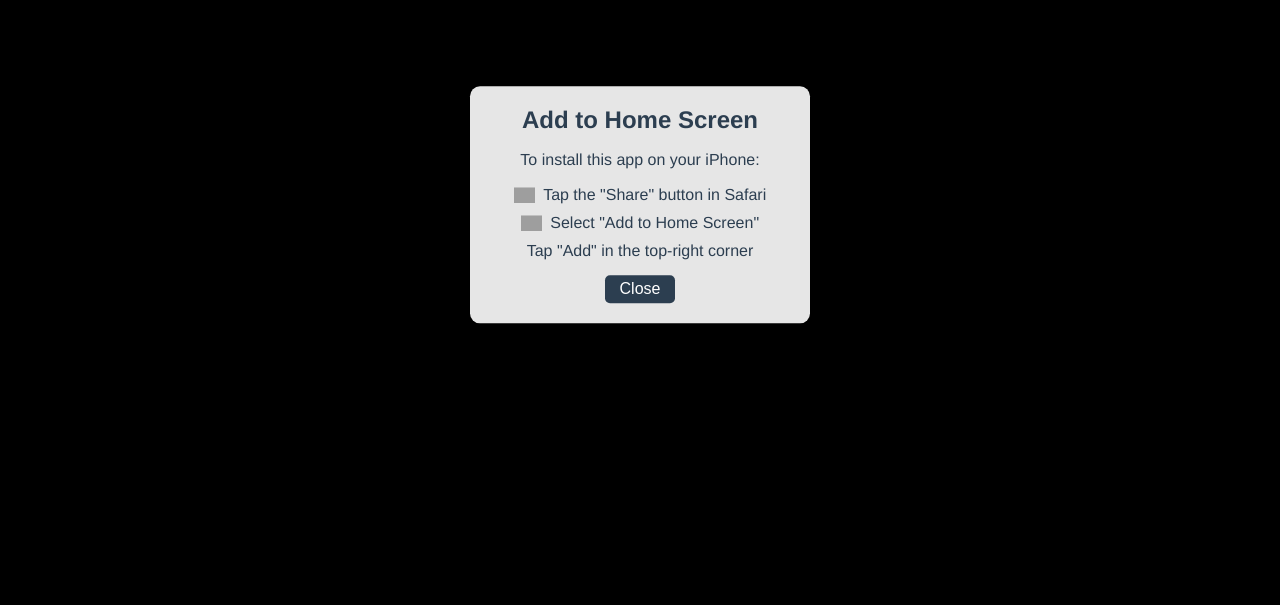
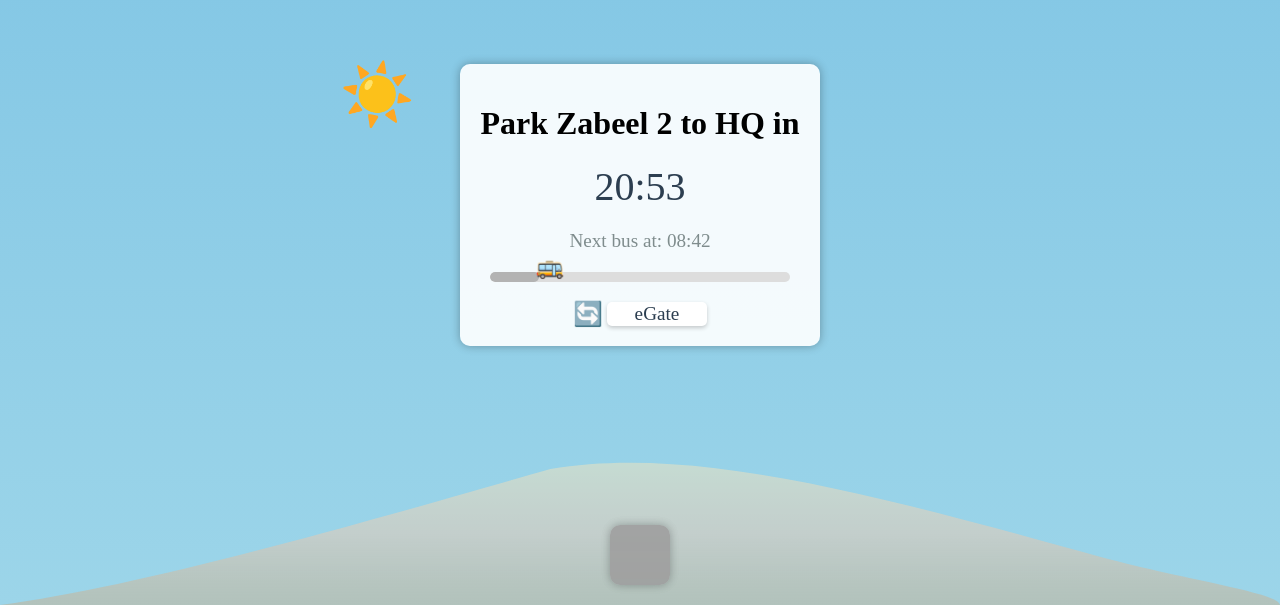
Before and after one commit to adriacp96/parkzabeel, a plain HTML site: page index.html in a window 1280 px wide. Shown: the part 195-800 px from the top of the page. Drawn offline with Linux system fonts and the light colour scheme; grey boxes are pictures that could not be loaded; a web font is replaced by a local one.

Commit message:
Update index.html

```diff
--- a/index.html
+++ b/index.html
@@ -5,7 +5,7 @@
     <meta name="viewport" content="width=device-width, initial-scale=1.0, maximum-scale=1.0, user-scalable=no, viewport-fit=cover">
     <meta name="apple-mobile-web-app-capable" content="yes">
     <meta name="apple-mobile-web-app-status-bar-style" content="black-translucent">
-    <title>Park Zabeel</title>
+    <title>Park Zabeel 2</title>
     <link rel="apple-touch-icon" href="https://i.imghippo.com/files/tEG3031vlA.png">
     <link rel="apple-touch-startup-image" href="https://example.com/splash.png">
     <style>
@@ -33,9 +33,10 @@
             background-size: cover;
             background-attachment: fixed;
             z-index: 0;
+            transition: background 5s ease;
         }
         body {
-            font-family: 'Emirates Bold', Helvetica, Arial, sans-serif;
+            font-family: 'Emirates Bold';
             margin: 0;
             padding: 0;
             height: 100vh;
@@ -111,21 +112,25 @@
             transform: scaleX(-1);
             transition: left 0.5s linear;
         }
+        .dune {
+            position: absolute;
+            bottom: 0;
+            left: 0;
+            width: 100%;
+            height: 25vh;
+            z-index: 0;
+            pointer-events: none;
+            opacity: 0.5;
+        }
+        .dune-gradient {
+            fill: url(#duneGradient);
+        }
         #celestialBody {
             font-size: 60px;
             position: absolute;
             transition: none;
             z-index: 1;
             opacity: 1;
-            pointer-events: none;
-        }
-        .dunes {
-            position: absolute;
-            bottom: 0;
-            left: 0;
-            width: 100%;
-            height: 25vh;
-            z-index: 1;
             pointer-events: none;
         }
         .button-container {
@@ -179,7 +184,7 @@
             gap: 10px;
         }
         .input-container span {
-            font-family: 'Emirates Bold', sans-serif;
+            font-family: 'Emirates Bold';
             font-size: 1.2em;
             color: #2c3e50;
         }
@@ -216,7 +221,7 @@
         #eGateButton {
             padding: 0 20px;
             font-size: 1.2em;
-            font-family: 'Emirates Bold', sans-serif;
+            font-family: 'Emirates Bold';
             background: white;
             color: #2c3e50;
             border: none;
@@ -232,7 +237,6 @@
         #eGateButton:hover {
             transform: scale(1.05);
         }
-        /* Popup Styles */
         #firstVisitPopup {
             display: none;
             position: fixed;
@@ -274,9 +278,9 @@
             text-align: center;
         }
         #firstVisitPopup .icon {
-            height: 1em; /* Ajusta la altura al tamaño de la línea de texto */
-            margin-right: 8px; /* Espaciado ajustado */
-            vertical-align: middle; /* Alineación vertical con el texto */
+            height: 1em;
+            margin-right: 8px;
+            vertical-align: middle;
         }
         #closePopup {
             padding: 5px 15px;
@@ -291,7 +295,6 @@
         #closePopup:hover {
             background-color: #34495e;
         }
-        /* Black background when popup is active */
         .black-background::before {
             content: '';
             position: fixed;
@@ -310,7 +313,7 @@
     <img src="https://upload.wikimedia.org/wikipedia/commons/archive/d/d0/20250508163912%21Emirates_logo.svg"
          alt="Emirates Logo" class="emirates-logo">
     <div class="container">
-        <h1 id="routeTitle">Park Zabeel 1 to HQ in</h1>
+        <h1 id="routeTitle">Park Zabeel 2 to HQ in</h1>
         <div id="countdown">00:00</div>
         <div id="nextBus">Next bus at: --:--</div>
         <div class="progress-container">
@@ -331,12 +334,8 @@
         <div id="closestTimes"></div>
     </div>
     <div id="celestialBody">☀️</div>
-    <svg class="dunes" viewBox="0 0 1000 250" preserveAspectRatio="none">
-        <path id="dunePath" fill="rgba(237, 201, 175, 0.4)" />
-    </svg>
     <div class="stars-container" id="starsContainer"></div>
 
-    <!-- Popup for first visit -->
     <div id="firstVisitPopup">
         <h2>Add to Home Screen</h2>
         <p>To install this app on your iPhone:</p>
@@ -357,83 +356,55 @@
     </div>
 
     <script>
-        let dunePoints = [];
         let isGrosvenorToHQ = true;
         let starsCreated = false;
 
         const grosvenorToHQSchedule = [
-            { gros: "00:14", hq: "00:37" }, { gros: "00:39", hq: "01:09" }, { gros: "01:04", hq: "01:26" },
-            { gros: "01:29", hq: "01:51" }, { gros: "01:59", hq: "02:21" }, { gros: "02:29", hq: "02:51" },
-            { gros: "02:59", hq: "03:21" }, { gros: "03:29", hq: "03:51" }, { gros: "03:59", hq: "04:21" },
-            { gros: "04:29", hq: "04:51" }, { gros: "04:54", hq: "05:16" }, { gros: "05:19", hq: "05:41" },
-            { gros: "05:44", hq: "06:06" }, { gros: "06:09", hq: "06:31" }, { gros: "06:34", hq: "06:56" },
-            { gros: "06:59", hq: "07:21" }, { gros: "07:24", hq: "07:46" }, { gros: "07:49", hq: "08:11" },
-            { gros: "08:16", hq: "08:38" }, { gros: "08:41", hq: "09:03" }, { gros: "09:06", hq: "09:28" },
-            { gros: "09:31", hq: "09:53" }, { gros: "10:01", hq: "10:23" }, { gros: "10:31", hq: "10:53" },
-            { gros: "11:01", hq: "11:23" }, { gros: "11:26", hq: "11:48" }, { gros: "11:51", hq: "12:13" },
-            { gros: "12:16", hq: "12:38" }, { gros: "12:41", hq: "13:03" }, { gros: "13:06", hq: "13:28" },
-            { gros: "13:31", hq: "13:53" }, { gros: "13:56", hq: "14:18" }, { gros: "14:21", hq: "14:43" },
-            { gros: "14:46", hq: "15:08" }, { gros: "15:11", hq: "15:33" }, { gros: "15:36", hq: "16:05" },
-            { gros: "16:01", hq: "16:30" }, { gros: "16:26", hq: "16:55" }, { gros: "16:51", hq: "17:22" },
-            { gros: "17:21", hq: "17:50" }, { gros: "17:51", hq: "18:20" }, { gros: "18:28", hq: "18:59" },
-            { gros: "18:58", hq: "19:29" }, { gros: "19:25", hq: "19:56" }, { gros: "19:50", hq: "20:21" },
-            { gros: "20:13", hq: "20:44" }, { gros: "20:38", hq: "21:09" }, { gros: "21:08", hq: "21:39" },
-            { gros: "21:33", hq: "22:04" }, { gros: "21:58", hq: "22:29" }, { gros: "22:23", hq: "22:52" },
-            { gros: "22:46", hq: "23:08" }, { gros: "23:11", hq: "23:33" }, { gros: "23:35", hq: "23:57" },
-            { gros: "00:00", hq: "00:22" }
+            { gros: "00:15", hq: "00:37" }, { gros: "00:40", hq: "01:09" }, { gros: "01:05", hq: "01:26" },
+            { gros: "01:30", hq: "01:51" }, { gros: "02:00", hq: "02:21" }, { gros: "02:30", hq: "02:51" },
+            { gros: "03:00", hq: "03:21" }, { gros: "03:30", hq: "03:51" }, { gros: "04:00", hq: "04:21" },
+            { gros: "04:30", hq: "04:51" }, { gros: "04:55", hq: "05:16" }, { gros: "05:20", hq: "05:41" },
+            { gros: "05:45", hq: "06:06" }, { gros: "06:10", hq: "06:31" }, { gros: "06:35", hq: "06:56" },
+            { gros: "07:00", hq: "07:21" }, { gros: "07:25", hq: "07:46" }, { gros: "07:50", hq: "08:11" },
+            { gros: "08:17", hq: "08:38" }, { gros: "08:42", hq: "09:03" }, { gros: "09:07", hq: "09:28" },
+            { gros: "09:32", hq: "09:53" }, { gros: "10:02", hq: "10:23" }, { gros: "10:32", hq: "10:53" },
+            { gros: "11:02", hq: "11:23" }, { gros: "11:27", hq: "11:48" }, { gros: "11:52", hq: "12:13" },
+            { gros: "12:17", hq: "12:38" }, { gros: "12:42", hq: "13:03" }, { gros: "13:07", hq: "13:28" },
+            { gros: "13:32", hq: "13:53" }, { gros: "13:57", hq: "14:18" }, { gros: "14:22", hq: "14:43" },
+            { gros: "14:47", hq: "15:08" }, { gros: "15:12", hq: "15:33" }, { gros: "15:37", hq: "16:05" },
+            { gros: "16:02", hq: "16:30" }, { gros: "16:27", hq: "16:55" }, { gros: "16:52", hq: "17:22" },
+            { gros: "17:22", hq: "17:50" }, { gros: "17:52", hq: "18:20" }, { gros: "18:29", hq: "18:59" },
+            { gros: "18:59", hq: "19:29" }, { gros: "19:26", hq: "19:56" }, { gros: "19:51", hq: "20:21" },
+            { gros: "20:14", hq: "20:44" }, { gros: "20:39", hq: "21:09" }, { gros: "21:09", hq: "21:39" },
+            { gros: "21:34", hq: "22:04" }, { gros: "21:59", hq: "22:29" }, { gros: "22:24", hq: "22:52" },
+            { gros: "22:47", hq: "23:08" }, { gros: "23:12", hq: "23:33" }, { gros: "23:36", hq: "23:57" },
+            { gros: "00:01", hq: "00:22" }
         ];
 
+
         const hqToGrosvenorSchedule = [
-            "00:00", "00:25", "00:50", "01:15", "01:45", "02:15", "02:45", "03:15", "03:45", "04:15",
-            "04:40", "05:05", "05:30", "05:55", "06:20", "06:45", "07:10", "07:35", "08:00", "08:25",
-            "08:50", "09:15", "09:45", "10:15", "10:45", "11:10", "11:35", "12:00", "12:25", "12:50",
-            "13:15", "13:40", "14:05", "14:30", "14:55", "15:20", "15:45", "16:10", "16:35", "17:05",
-            "17:35", "18:10", "18:40", "19:05", "19:30", "19:55", "20:20", "20:50", "21:15", "21:40",
-            "22:05", "22:30", "22:55", "23:20", "23:45"
+            { hq: "00:00", gros: "00:15" }, { hq: "00:25", gros: "00:40" }, { hq: "00:50", gros: "01:05" },
+            { hq: "01:15", gros: "01:30" }, { hq: "01:45", gros: "02:00" }, { hq: "02:15", gros: "02:30" },
+            { hq: "02:45", gros: "03:00" }, { hq: "03:15", gros: "03:30" }, { hq: "03:45", gros: "04:00" },
+            { hq: "04:15", gros: "04:30" }, { hq: "04:40", gros: "04:55" }, { hq: "05:05", gros: "05:20" },
+            { hq: "05:30", gros: "05:45" }, { hq: "05:55", gros: "06:10" }, { hq: "06:20", gros: "06:35" },
+            { hq: "06:45", gros: "07:00" }, { hq: "07:10", gros: "07:25" }, { hq: "07:35", gros: "07:50" },
+            { hq: "08:00", gros: "08:17" }, { hq: "08:25", gros: "08:42" }, { hq: "08:50", gros: "09:07" },
+            { hq: "09:15", gros: "09:32" }, { hq: "09:45", gros: "10:02" }, { hq: "10:15", gros: "10:32" },
+            { hq: "10:45", gros: "11:02" }, { hq: "11:10", gros: "11:27" }, { hq: "11:35", gros: "11:52" },
+            { hq: "12:00", gros: "12:17" }, { hq: "12:25", gros: "12:42" }, { hq: "12:50", gros: "13:07" },
+            { hq: "13:15", gros: "13:32" }, { hq: "13:40", gros: "13:57" }, { hq: "14:05", gros: "14:22" },
+            { hq: "14:30", gros: "14:47" }, { hq: "14:55", gros: "15:12" }, { hq: "15:20", gros: "15:37" },
+            { hq: "15:45", gros: "16:02" }, { hq: "16:10", gros: "16:27" }, { hq: "16:35", gros: "16:52" },
+            { hq: "17:05", gros: "17:22" }, { hq: "17:35", gros: "17:52" }, { hq: "18:10", gros: "18:29" },
+            { hq: "18:40", gros: "18:59" }, { hq: "19:05", gros: "19:26" }, { hq: "19:30", gros: "19:51" },
+            { hq: "19:55", gros: "20:14" }, { hq: "20:20", gros: "20:39" }, { hq: "20:50", gros: "21:09" },
+            { hq: "21:15", gros: "21:34" }, { hq: "21:40", gros: "21:59" }, { hq: "22:05", gros: "22:24" },
+            { hq: "22:30", gros: "22:47" }, { hq: "22:55", gros: "23:12" }, { hq: "23:20", gros: "23:36" },
+            { hq: "23:45", gros: "00:01" }
         ];
 
-        function generateRandomDune() {
-            const segments = 4;
-            const width = 1000;
-            const segmentWidth = width / segments;
-            let path = "M0,250";
-            dunePoints = [{ x: 0, y: 250 }];
 
-            for (let i = 1; i <= segments; i++) {
-                const x1 = (i - 0.66) * segmentWidth;
-                const y1 = 250 - Math.random() * 130;
-                const x2 = (i - 0.33) * segmentWidth;
-                const y2 = 250 - Math.random() * 130;
-                const x3 = i * segmentWidth;
-                const y3 = i === segments ? 250 : 250 - Math.random() * 130;
-
-                path += ` C${x1},${y1} ${x2},${y2} ${x3},${y3}`;
-                dunePoints.push({ x: x1, y: y1 }, { x: x2, y: y2 }, { x: x3, y: y3 });
-            }
-
-            path += " L0,250 Z";
-            document.getElementById("dunePath").setAttribute("d", path);
-        }
-
-        function getBezierY(t, p0, p1, p2, p3) {
-            const mt = 1 - t;
-            return Math.pow(mt, 3) * p0.y + 3 * Math.pow(mt, 2) * t * p1.y +
-                   3 * mt * Math.pow(t, 2) * p2.y + Math.pow(t, 3) * p3.y;
-        }
-
-        function getDuneHeight(x) {
-            for (let i = 0; i < dunePoints.length - 3; i += 3) {
-                const p0 = dunePoints[i];
-                const p1 = dunePoints[i + 1];
-                const p2 = dunePoints[i + 2];
-                const p3 = dunePoints[i + 3];
-                if (x >= p0.x && x <= p3.x) {
-                    const t = (x - p0.x) / (p3.x - p0.x);
-                    return getBezierY(t, p0, p1, p2, p3);
-                }
-            }
-            return 250;
-        }
 
         function getBusTimes() {
             const currentSchedule = isGrosvenorToHQ ? grosvenorToHQSchedule.map(item => item.gros) : hqToGrosvenorSchedule;
@@ -478,19 +449,55 @@
     const starsContainer = document.getElementById('starsContainer');
     let gradient;
 
-            const dayLength = 12 * 60;
-            const sunrise = 6 * 60;
-            const sunset = 18 * 60;
-            const moonrise = sunset;
-            const moonset = sunrise + 1440;
+    // Define time periods (in minutes since midnight)
+    const sunriseStart = 5 * 60; // 5:00 AM
+    const sunriseEnd = 7 * 60; // 7:00 AM
+    const dayEnd = 17 * 60; // 5:00 PM
+    const sunsetEnd = 19 * 60; // 7:00 PM
+    const dayLength = 12 * 60; // For celestial movement
 
-            const isDay = totalMinutes >= sunrise && totalMinutes < sunset;
-            if (isDay) {
-                gradient = 'linear-gradient(to bottom, #87cefa, #4682b4)';
+    // Helper function to interpolate between two colors
+    function interpolateColor(color1, color2, factor) {
+        const result = color1.slice(1).match(/.{2}/g).map((hex, i) => {
+            const c1 = parseInt(hex, 16);
+            const c2 = parseInt(color2.slice(1).match(/.{2}/g)[i], 16);
+            const value = Math.round(c1 + (c2 - c1) * factor);
+            return value.toString(16).padStart(2, '0');
+        });
+        return `#${result.join('')}`;
+    }
+
+    // Determine time period and set gradient
+    if (totalMinutes >= sunriseStart && totalMinutes < sunriseEnd) {
+        // Sunrise: Warm orange, pink, yellow
+        const factor = (totalMinutes - sunriseStart) / (sunriseEnd - sunriseStart);
+        const topColor = interpolateColor('#ff4500', '#ffd700', factor); // Orange to yellow
+        const bottomColor = interpolateColor('#ff69b4', '#87ceeb', factor); // Pink to light blue
+        gradient = `linear-gradient(to bottom, ${topColor}, ${bottomColor})`;
+        celestial.textContent = '☀️';
+        starsContainer.style.display = 'none';
+    } else if (totalMinutes >= sunriseEnd && totalMinutes < dayEnd) {
+        // Daytime: Bright blue tones
+        const factor = (totalMinutes - sunriseEnd) / (dayEnd - sunriseEnd);
+        const topColor = interpolateColor('#87ceeb', '#4682b4', factor); // Light to medium blue
+        const bottomColor = interpolateColor('#b0e0e6', '#1e90ff', factor); // Cyan to deep blue
+        gradient = `linear-gradient(to bottom, ${topColor}, ${bottomColor})`;
+        celestial.textContent = '☀️';
+        starsContainer.style.display = 'none';
+    } else if (totalMinutes >= dayEnd && totalMinutes < sunsetEnd) {
+        // Sunset: Reddish, golden, purple
+        const factor = (totalMinutes - dayEnd) / (sunsetEnd - dayEnd);
+        const topColor = interpolateColor('#ffd700', '#ff4500', factor); // Yellow to orange-red
+        const bottomColor = interpolateColor('#ff8c00', '#4b0082', factor); // Orange to indigo
+        gradient = `linear-gradient(to bottom, ${topColor}, ${bottomColor})`;
         celestial.textContent = '☀️';
         starsContainer.style.display = 'none';
     } else {
-                gradient = 'linear-gradient(to bottom, #191970, #000080)';
+        // Night: Deep blue and indigo
+        const factor = ((totalMinutes < sunriseStart ? totalMinutes + 1440 : totalMinutes) - sunsetEnd) / (sunriseStart + 1440 - sunsetEnd);
+        const topColor = interpolateColor('#191970', '#000033', factor); // Midnight blue to darker blue
+        const bottomColor = interpolateColor('#000080', '#1c2526', factor); // Navy to dark teal
+        gradient = `linear-gradient(to bottom, ${topColor}, ${bottomColor})`;
         celestial.textContent = '🌙';
         starsContainer.style.display = 'block';
         if (!starsCreated) {
@@ -498,14 +505,19 @@
             starsCreated = true;
         }
     }
-            document.getElementById('background-container').style.background = gradient;
 
+    // Apply gradient with smooth transition
+    const backgroundContainer = document.getElementById('background-container');
+    backgroundContainer.style.transition = 'background 5s ease';
+    backgroundContainer.style.background = gradient;
+
+    // Update celestial body position
     let progress;
-            if (isDay) {
-                progress = (totalMinutes - sunrise) / dayLength;
+    if (totalMinutes >= sunriseStart && totalMinutes < sunsetEnd) {
+        progress = (totalMinutes - sunriseStart) / (sunsetEnd - sunriseStart);
     } else {
-                const adjustedMinutes = totalMinutes < sunrise ? totalMinutes + 1440 : totalMinutes;
-                progress = (adjustedMinutes - moonrise) / dayLength;
+        const adjustedMinutes = totalMinutes < sunriseStart ? totalMinutes + 1440 : totalMinutes;
+        progress = (adjustedMinutes - sunsetEnd) / (sunriseStart + 1440 - sunsetEnd);
     }
     progress = Math.max(0, Math.min(1, progress));
 
@@ -592,10 +604,10 @@
             const toggleButton = document.getElementById('toggleRoute');
 
             if (isGrosvenorToHQ) {
-                routeTitle.textContent = "Park Zabeel 1 to HQ in";
+                routeTitle.textContent = "Park Zabeel 2 to HQ in";
                 toggleButton.textContent = "🔄";
             } else {
-                routeTitle.textContent = "HQ to Park Zabeel 1 in";
+                routeTitle.textContent = "HQ to Park Zabeel 2 in";
                 toggleButton.textContent = "🔄";
             }
             updateCountdown();
@@ -664,27 +676,12 @@
         document.getElementById('eGateButton').addEventListener('click', function() {
             document.getElementById('eGateButton').style.display = 'none';
             document.querySelector('.input-container').style.display = 'flex';
-            const input = document.getElementById('busTimeInput');
-            input.value = ''; // Clear input
-            const closestTimesDiv = document.getElementById('closestTimes');
-            closestTimesDiv.textContent = ''; // Clear previous results
-            closestTimesDiv.style.display = 'none';
-
-            // Set eGate times (HQ arrival times)
-            const eGateTimes = [
-                "00:37", "01:09", "01:26", "01:51", "02:21", "02:51", "03:21", "03:51", "04:21", "04:51",
-                "05:16", "05:41", "06:06", "06:31", "06:56", "07:21", "07:46", "08:11", "08:38", "09:03",
-                "09:28", "09:53", "10:23", "10:53", "11:23", "11:48", "12:13", "12:38", "13:03", "13:28",
-                "13:53", "14:18", "14:43", "15:08", "15:33", "16:05", "16:30", "16:55", "17:22", "17:50",
-                "18:20", "18:59", "19:29", "19:56", "20:21", "20:44", "21:09", "21:39", "22:04", "22:29",
-                "22:52", "23:08", "23:33", "23:57", "00:22"
-            ];
-            // You can use eGateTimes here if needed in your eGate functionality
         });
 
-        // Popup logic with black background
         function showFirstVisitPopup() {
-            if (!localStorage.getItem('hasVisited')) {
+            const isPWA = window.matchMedia('(display-mode: standalone)').matches || window.navigator.standalone;
+            const isIOS = /iPad|iPhone|iPod/.test(navigator.userAgent) && !window.MSStream;
+            if (!localStorage.getItem('hasVisited') && !isPWA && isIOS) {
                 const popup = document.getElementById('firstVisitPopup');
                 popup.style.display = 'block';
                 document.body.classList.add('black-background');
@@ -699,14 +696,40 @@
         });
 
         window.onload = function() {
-            generateRandomDune();
             window.scrollTo(0, 0);
             updateSkyAndCelestial();
             updateCountdown();
             showFirstVisitPopup();
+            const now = new Date();
+            if (now.getHours() < 6 || now.getHours() >= 18) {
+                createStars();
+            }
         };
 
-        setInterval(updateCountdown, 100);
+        let intervalId = null;
+        function startUpdateLoop() {
+            if (intervalId) clearInterval(intervalId);
+            intervalId = setInterval(updateCountdown, 100);
+        }
+
+        startUpdateLoop();
     </script>
+    <svg class="dune" viewBox="0 0 1000 250" preserveAspectRatio="none">
+    <defs>
+        <linearGradient id="duneGradient" x1="0%" y1="0%" x2="0%" y2="100%">
+            <stop offset="0%" style="stop-color:#f4e4bc;stop-opacity:1" />
+            <stop offset="50%" style="stop-color:#edc9af;stop-opacity:1" />
+            <stop offset="100%" style="stop-color:#d2a679;stop-opacity:0.8" />
+        </linearGradient>
+    </defs>
+    <path class="dune-gradient" d="
+        M0,250
+        C120,225 320,130 430,80
+        C540,50 680,110 860,190
+        C930,220 1000,235 1000,250
+        L1000,250
+        L0,250
+        Z" />
+</svg>
 </body>
 </html>
```
Lines whose indentation alone changed are shown as unchanged.
